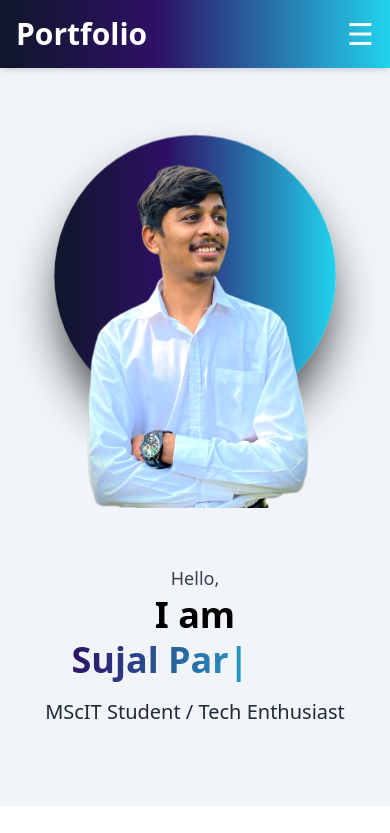
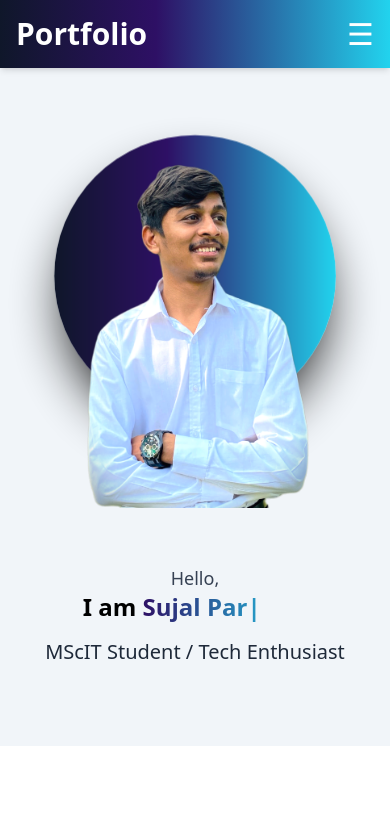
Before and after one commit to Sujal1834/sujal_port, a React (Vite) app: page / in a window 390 px wide. Shown: the top 833 px of the page. Built offline with nearby package versions, Linux system fonts and the light colour scheme.

Commit message:
update font

```diff
--- a/src/components/Section1.jsx
+++ b/src/components/Section1.jsx
@@ -44,7 +44,7 @@
 
         <div className="text-center md:text-left">
         <p className="text-lg text-gray-700">Hello,</p>
-        <h1 className="text-4xl sm:text-5xl font-bold leading-tight">
+        <h1 className="text-2xl sm:text-5xl font-bold leading-tight">
             I am <span className="inline-block align-bottom text-left md:text-left sm:text-left text-bgcolor" style={{ width: '12ch' }}>{text}<span classNameName="blinking-cursor text-black font-thin ml-1">|</span> </span>
         </h1>
         <p className="mt-4 text-xl text-gray-800">MScIT Student / Tech Enthusiast</p>
```
